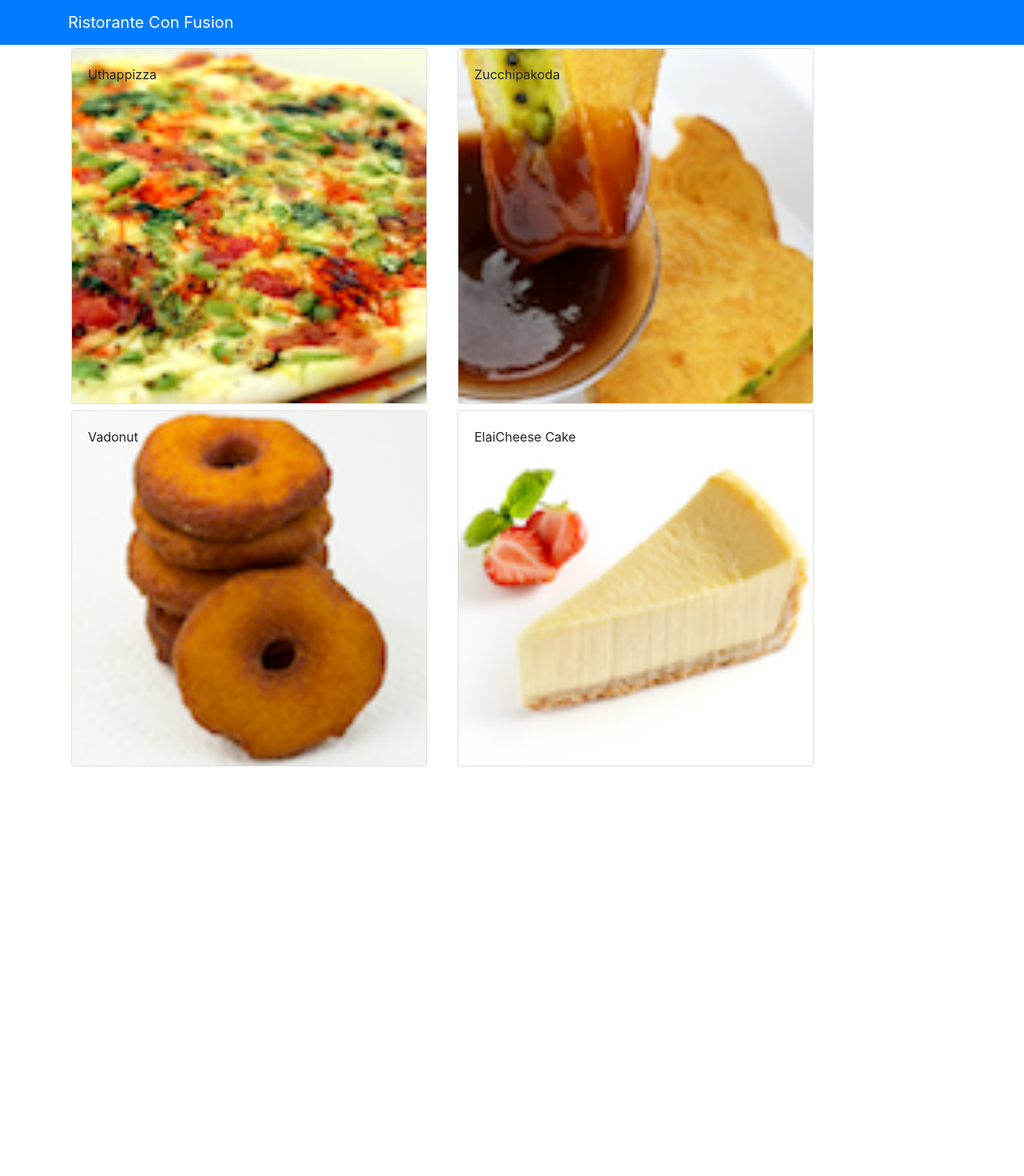
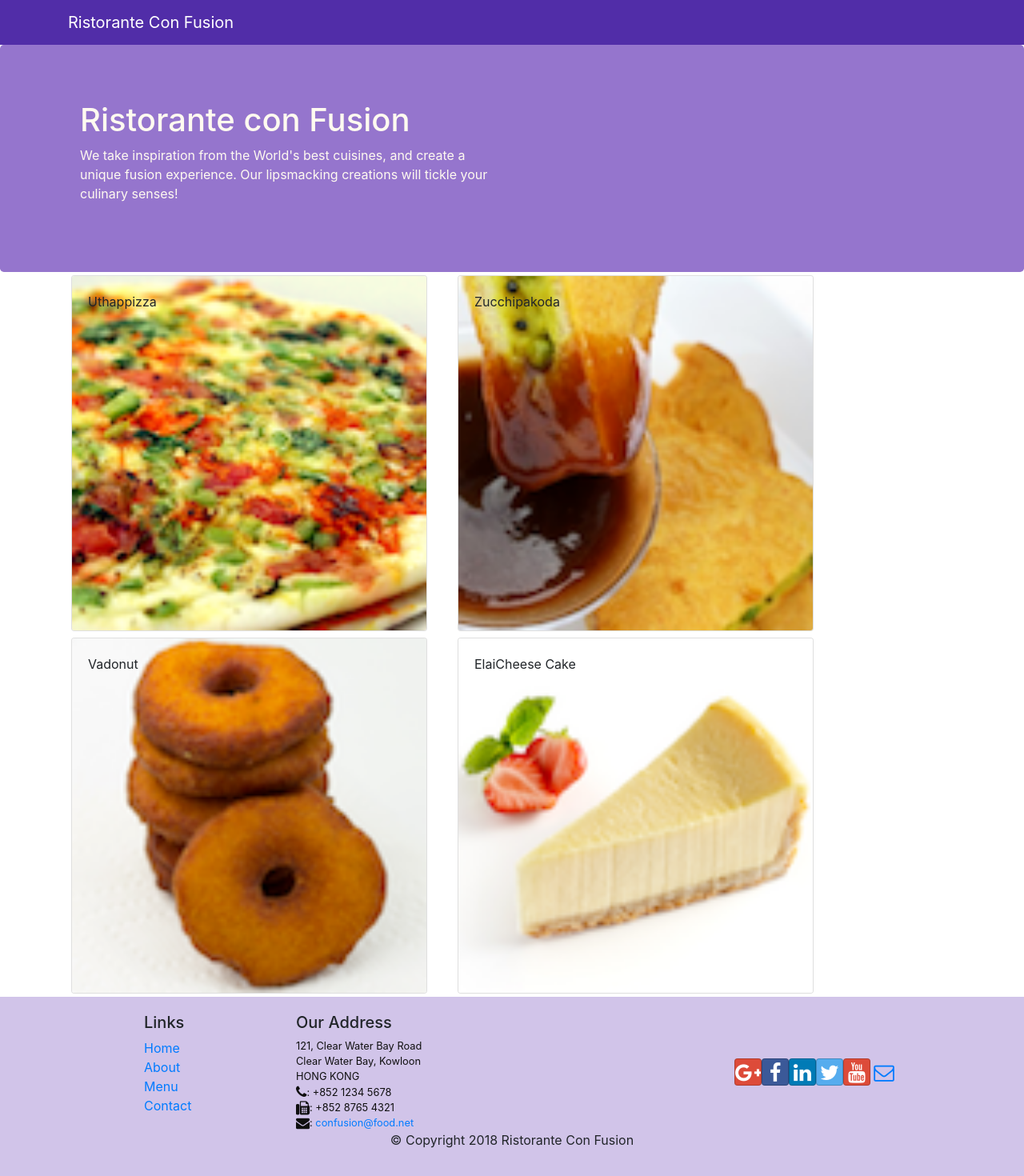
Before and after one commit to JeffreyZe/react-learn, a React (Create React App) app: page / in a window 1280 px wide. Shown: the top 1470 px of the page at 80% size. Before the commit the page ends 962 px from the top, so only its background shows below. Built offline with nearby package versions, Linux system fonts and the light colour scheme.

Commit message:
Header and Footer

```diff
--- a/package.json
+++ b/package.json
@@ -7,6 +7,8 @@
     "@testing-library/react": "^13.4.0",
     "@testing-library/user-event": "^13.5.0",
     "bootstrap": "^4.0.0",
+    "bootstrap-social": "^5.1.1",
+    "font-awesome": "^4.7.0",
     "react": "^18.2.0",
     "react-dom": "^18.2.0",
     "react-popper": "^2.3.0",
--- a/src/App.css
+++ b/src/App.css
@@ -36,3 +36,72 @@
     transform: rotate(360deg);
   }
 } */
+
+
+/* For jumbotron start */
+.container-fluid .jumbotron, .container .jumbotron {
+  border-radius: 6px;
+  padding-left: 15px;
+  padding-right: 15px;
+}
+
+@media screen and (min-width: 768px)
+{
+.container-fluid .jumbotron, .container .jumbotron {
+    padding-left: 60px;
+    padding-right: 60px;
+}
+}
+
+@media screen and (min-width: 768px)
+{
+.jumbotron {
+    padding-bottom: 48px;
+    padding-top: 48px;
+}
+}
+
+.jumbotron {
+  background-color: #eee;
+  padding-left: 60px;
+  padding-right: 60px;
+  margin-bottom: 30px;
+  padding-bottom: 30px;
+  padding-top: 30px;
+}
+/* For jumbotron end */
+
+
+.row-header{
+  margin:0px auto;
+  padding:0px auto;
+}
+
+.row-content {
+  margin:0px auto;
+  padding: 50px 0px 50px 0px;
+  border-bottom: 1px ridge;
+  min-height:400px;
+}
+
+.footer{
+  background-color: #D1C4E9;
+  margin:0px auto;
+  padding: 20px 0px 20px 0px;
+}
+.jumbotron {
+  padding:70px 30px 70px 30px;
+  margin:0px auto;
+  background: #9575CD ;
+  color:floralwhite;
+}
+
+address{
+  font-size:80%;
+  margin:0px;
+  color:#0f0f0f;
+}
+
+.navbar-dark {
+  background-color: #512DA8;
+}
--- a/src/components/DishdetailComponent.js
+++ b/src/components/DishdetailComponent.js
@@ -68,7 +68,7 @@ const Dishdetail = (props) => {
     }
 }
 
-// // React Component implementation
+// // React class Component implementation
 // class Dishdetail extends Component {
 
 //     constructor(props) {
--- /dev/null
+++ b/src/components/FooterComponent.js
@@ -0,0 +1,50 @@
+import React from 'react';
+
+function Footer(props) {
+    return(
+    <div className="footer">
+        <div className="container">
+            <div className="row justify-content-center">
+                <div className="col-4 offset-1 col-sm-2">
+                    <h5>Links</h5>
+                    <ul className="list-unstyled">
+                        <li><a href="#">Home</a></li>
+                        <li><a href="#">About</a></li>
+                        <li><a href="#">Menu</a></li>
+                        <li><a href="contactus.html">Contact</a></li>
+                    </ul>
+                </div>
+                <div className="col-7 col-sm-5">
+                    <h5>Our Address</h5>
+                    <address>
+		              121, Clear Water Bay Road<br />
+		              Clear Water Bay, Kowloon<br />
+		              HONG KONG<br />
+		              <i className="fa fa-phone fa-lg"></i>: +852 1234 5678<br />
+		              <i className="fa fa-fax fa-lg"></i>: +852 8765 4321<br />
+		              <i className="fa fa-envelope fa-lg"></i>: <a href="mailto:confusion@food.net">
+                         confusion@food.net</a>
+                    </address>
+                </div>
+                <div className="col-12 col-sm-4 align-self-center">
+                    <div className="text-center">
+                        <a className="btn btn-social-icon btn-google" href="http://google.com/+"><i className="fa fa-google-plus"></i></a>
+                        <a className="btn btn-social-icon btn-facebook" href="http://www.facebook.com/profile.php?id="><i className="fa fa-facebook"></i></a>
+                        <a className="btn btn-social-icon btn-linkedin" href="http://www.linkedin.com/in/"><i className="fa fa-linkedin"></i></a>
+                        <a className="btn btn-social-icon btn-twitter" href="http://twitter.com/"><i className="fa fa-twitter"></i></a>
+                        <a className="btn btn-social-icon btn-google" href="http://youtube.com/"><i className="fa fa-youtube"></i></a>
+                        <a className="btn btn-social-icon" href="mailto:"><i className="fa fa-envelope-o"></i></a>
+                    </div>
+                </div>
+            </div>
+            <div className="row justify-content-center">
+                <div className="col-auto">
+                    <p>© Copyright 2018 Ristorante Con Fusion</p>
+                </div>
+            </div>
+        </div>
+    </div>
+    )
+}
+
+export default Footer;
--- /dev/null
+++ b/src/components/HeaderComponent.js
@@ -0,0 +1,28 @@
+import React, { Component } from 'react';
+import { Navbar, NavbarBrand, Jumbotron } from 'reactstrap';
+
+class Header extends Component {
+  render() {
+    return(
+    <React.Fragment>
+      <Navbar dark>
+        <div className="container">
+            <NavbarBrand href="/">Ristorante Con Fusion</NavbarBrand>
+        </div>
+      </Navbar>
+      <div className="jumbotron">
+           <div className="container">
+               <div className="row row-header">
+                   <div className="col-12 col-sm-6">
+                       <h1>Ristorante con Fusion</h1>
+                       <p>We take inspiration from the World's best cuisines, and create a unique fusion experience. Our lipsmacking creations will tickle your culinary senses!</p>
+                   </div>
+               </div>
+           </div>
+      </div>
+    </React.Fragment>
+    );
+  }
+}
+
+export default Header;
--- a/src/components/MainComponent.js
+++ b/src/components/MainComponent.js
@@ -2,6 +2,8 @@ import React, { Component } from 'react';
 import { Navbar, NavbarBrand } from 'reactstrap';
 import Menu from './MenuComponent';
 import Dishdetail from './DishdetailComponent';
+import Header from './HeaderComponent';
+import Footer from './FooterComponent';
 import { DISHES } from '../shared/dishes';
 
 
@@ -24,17 +26,14 @@ class Main extends Component {
   render(){
       return (
           <div>
-              <Navbar dark color='primary'>
-                  <div className="container">
-                      <NavbarBrand href="/">Ristorante Con Fusion</NavbarBrand>
-                  </div>
-              </Navbar>
+              <Header />
               <Menu dishes={this.state.dishes}
                 onClick={(dishId) => {
                     return this.onDishSelect(dishId);
                 }} />
               <Dishdetail
                 selectedDish={this.state.dishes.filter((dish)=> dish.id === this.state.selectedDish)[0]} />
+              <Footer />
           </div>
       )
   }
--- a/src/components/MenuComponent.js
+++ b/src/components/MenuComponent.js
@@ -34,7 +34,7 @@ const Menu = (props) => {
     );
 }
 
-// // React Component implementation
+// // React class Component implementation
 // class Menu extends Component {
 
 //     constructor(props) {
--- a/src/index.js
+++ b/src/index.js
@@ -1,6 +1,8 @@
 import React from 'react';
 import ReactDOM from 'react-dom/client';
 import 'bootstrap/dist/css/bootstrap.min.css';
+import 'font-awesome/css/font-awesome.css';
+import 'bootstrap-social/bootstrap-social.css';
 import './index.css';
 import App from './App';
 import reportWebVitals from './reportWebVitals';
```
Also changed, not shown: 1 other file (tests, documents, lock files or other folders).
